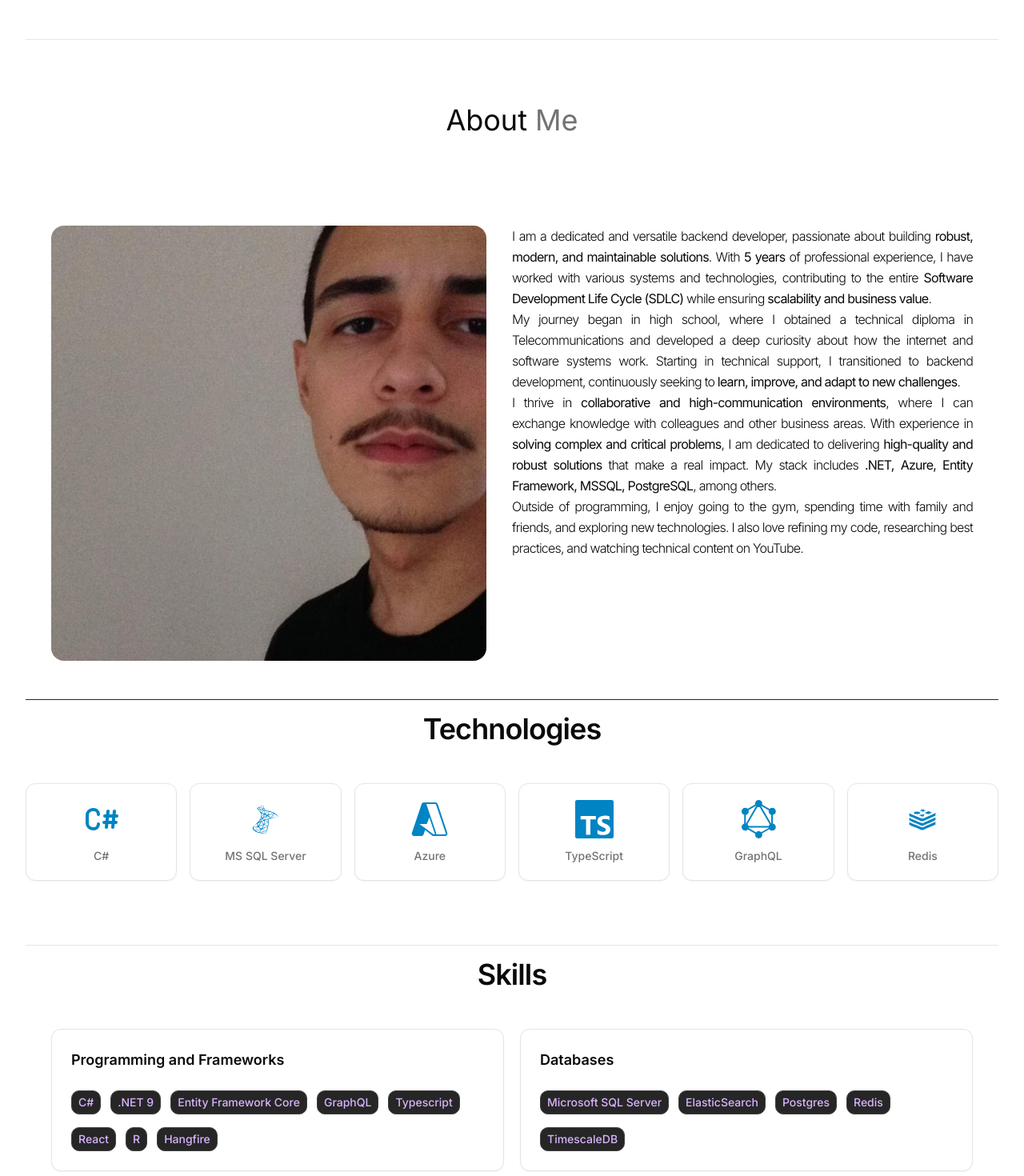
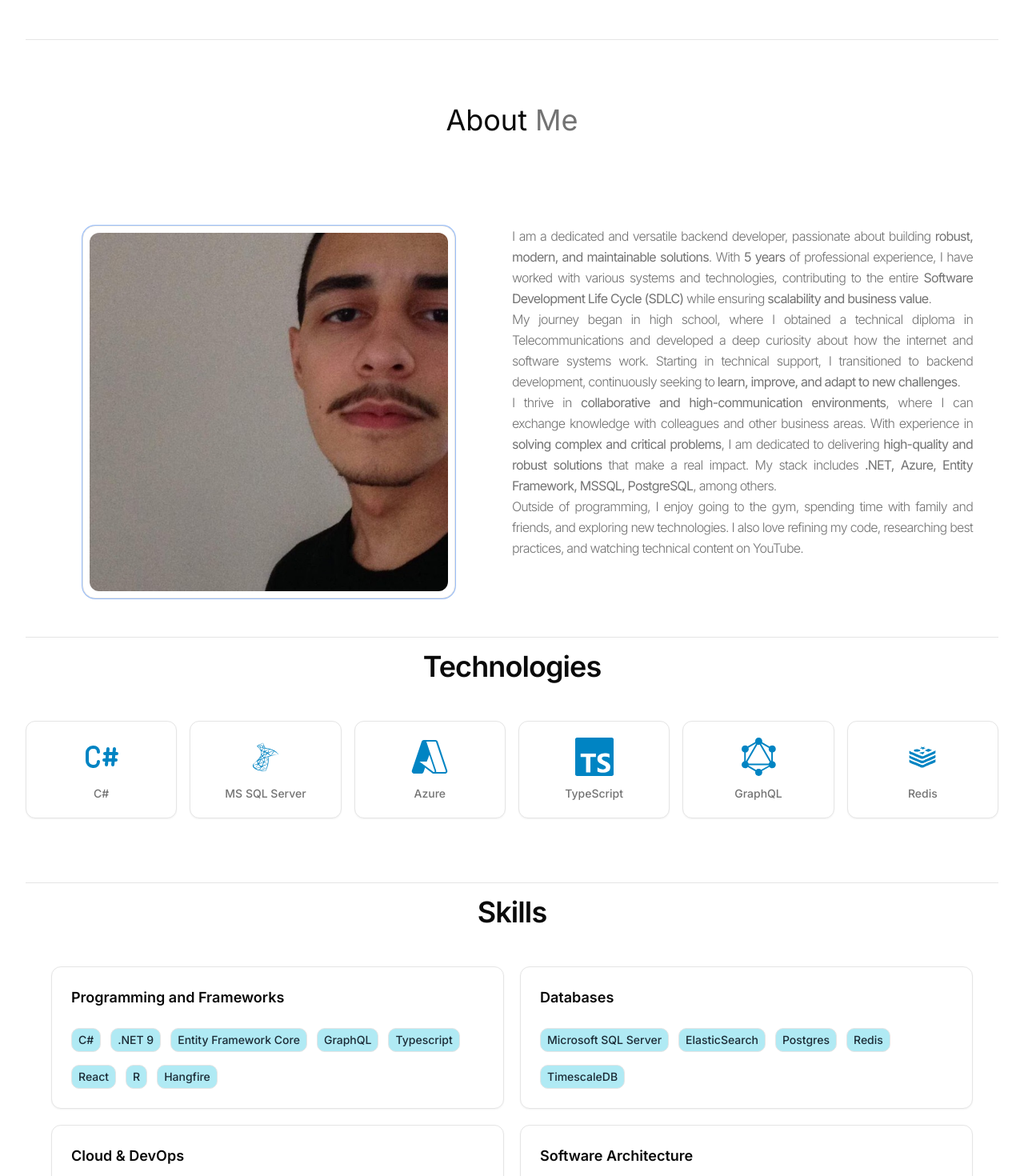
Before and after one commit to mudouasenha/portfolio, a React (Vite) app: page /en in a window 1280 px wide. Shown: the part 760-2230 px from the top of the page at 80% size. Built offline with nearby package versions, Linux system fonts and the light colour scheme.

Commit message:
feat(04-01): token-migrate about and tag polish surfaces
- replace legacy neutral/purple classes with semantic token utilities
- add stronger framed About image treatment with border/ring/shadow

```diff
--- a/src/components/About.tsx
+++ b/src/components/About.tsx
@@ -9,10 +9,10 @@ const About = () => {
     const about = t("about.text");
 
     return (
-        <div className="border-b border-neutral-800 pb-4">
+        <div className="border-b border-border pb-4">
             <h1 className="my-20 text-center text-4xl">
                 <Trans i18nKey="aboutMe" defaults="About <1>Me</1>">
-                    About <span className="text-neutral-500">Me</span>
+                    About <span className="text-muted-foreground">Me</span>
                 </Trans>
             </h1>
             <div className="flex flex-wrap">
@@ -23,7 +23,9 @@ const About = () => {
                     className="w-full lg:w-1/2 lg:p-8"
                 >
                     <div className="flex items-center justify-center">
-                        <img className="rounded-2xl" src={aboutImg} alt="about" />
+                        <div className="rounded-2xl border border-border bg-card p-2 shadow-sm ring-1 ring-primary/20">
+                            <img className="w-full max-w-sm rounded-xl object-cover sm:max-w-md" src={aboutImg} alt="about" />
+                        </div>
                     </div>
                 </motion.div>
                 <motion.div
@@ -33,7 +35,7 @@ const About = () => {
                     className="w-full lg:w-1/2"
                 >
                     <div className="flex justify-center lg:justify-start">
-                    <div className="my-2 max-w-xl py-6 font-light text-justify leading-relaxed tracking-tighter">
+                    <div className="my-2 max-w-xl py-6 text-justify font-light leading-relaxed tracking-tighter text-muted-foreground">
                         <ReactMarkdown>{about}</ReactMarkdown>
                     </div>
                     </div>
--- a/src/components/Tag.tsx
+++ b/src/components/Tag.tsx
@@ -6,8 +6,7 @@ interface TagProps {
 const Tag: React.FC<TagProps> = ({ text }) => {
     return (
         <span
-            className="mr-2 mt-3 rounded-lg bg-neutral-800 px-2 py-1 text-sm font-medium text-purple-300 border border-neutral-700
-                       transition-all duration-300 hover:bg-neutral-700 cursor-default"
+            className="mr-2 mt-3 cursor-default rounded-lg border border-border bg-accent px-2 py-1 text-sm font-medium text-accent-foreground transition-all duration-300 hover:bg-accent/80"
         >
             {text}
         </span>
```
